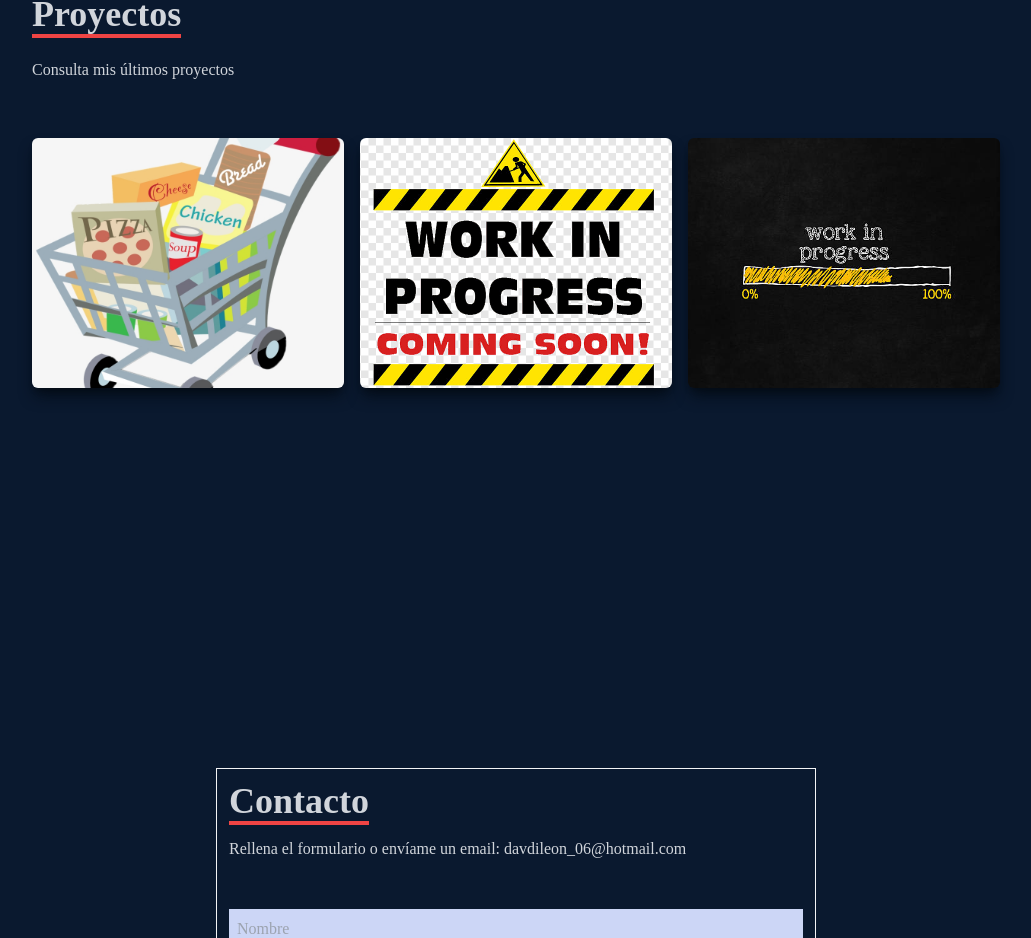
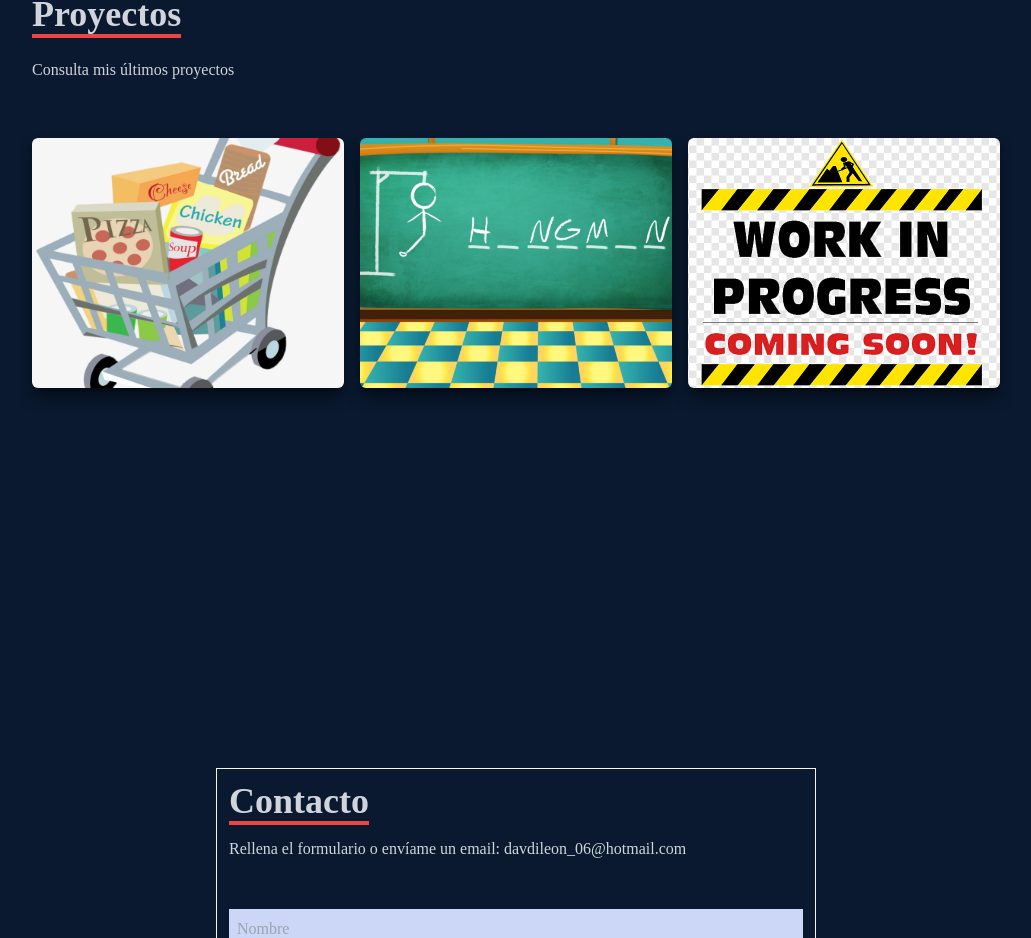
Before and after one commit to davidleonn/Portfolio, a React (Create React App) app in the folder my-portfolio/: page / in a window 1280 px wide. Shown: the part 2457-3395 px from the top of the page, without its empty margins (124-1155 px from the left). Built offline with nearby package versions, Linux system fonts and the light colour scheme.

Commit message:
Added hangman project

```diff
--- a/my-portfolio/src/components/projects.jsx
+++ b/my-portfolio/src/components/projects.jsx
@@ -3,7 +3,7 @@ import { FormattedMessage } from "react-intl";
 
 import workin from "../ui/assets/workin.png";
 import shop from "../ui/assets/shop.png";
-import worke from "../ui/assets/worke.jpg";
+import hangman from "../ui/assets/hangman.png";
 
 const shopCart = (
   <div
@@ -30,23 +30,23 @@ const shopCart = (
     </div>
   </div>
 );
-const gridItem1 = (
+const hangmanGame = (
   <div
-    style={{ backgroundImage: `url(${worke})` }}
+    style={{ backgroundImage: `url(${hangman})` }}
     className="shadow-lg shadow-[#040c16] group container rounded-md flex justify-center text-center items-center mx-auto content-div"
   >
     {/* Hover effects */}
     <div className=" opacity-0 group-hover:opacity-100">
       <span className="text-2xl font-bold text-white tracking-wider">
-        React JS Application
+        React TS Hangman
       </span>
       <div className="pt-8 text-center">
-        <a href="https://david-leon-shop-cart-ruby.vercel.app/">
+        <a href="https://david-leon-hangman-rk1ko0b5w-davidleonn.vercel.app/">
           <button className="text-center rounded-lg px-4 py-3 m-2 bg-white text-gray-700 font-bold text-lg">
             Demo
           </button>
         </a>
-        <a href="https://github.com/davidleonn/shop-cart">
+        <a href="https://github.com/davidleonn/hangman">
           <button className="text-center rounded-lg px-4 py-3 m-2 bg-white text-gray-700 font-bold text-lg">
             Code
           </button>
@@ -101,8 +101,8 @@ const Work = () => {
         {/* container for projects */}
         <div className="grid sm:grid-cols-2 md:grid-cols-3 gap-4">
           {shopCart}
+          {hangmanGame}
           {gridItem2}
-          {gridItem1}
         </div>
       </body>
     </section>
```
Also changed, not shown: my-portfolio/src/ui/assets/hangman.png (added).
